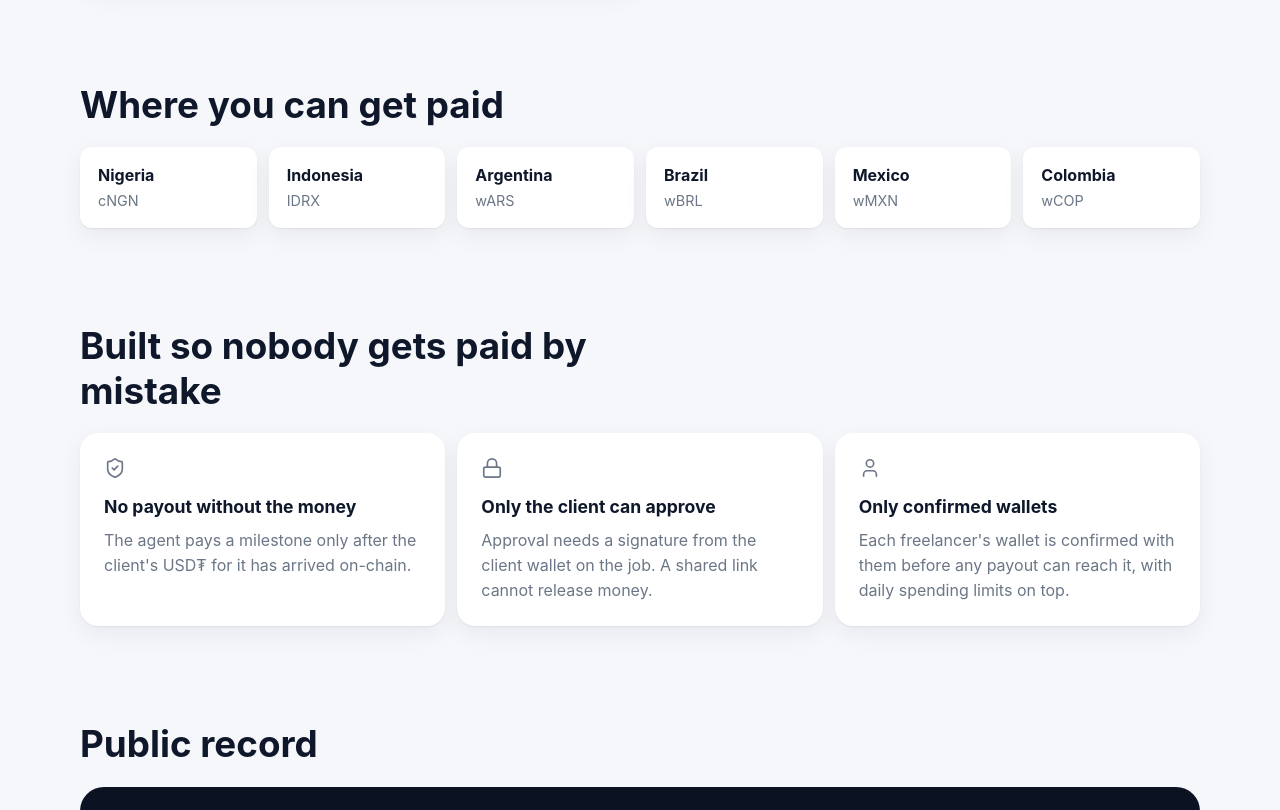
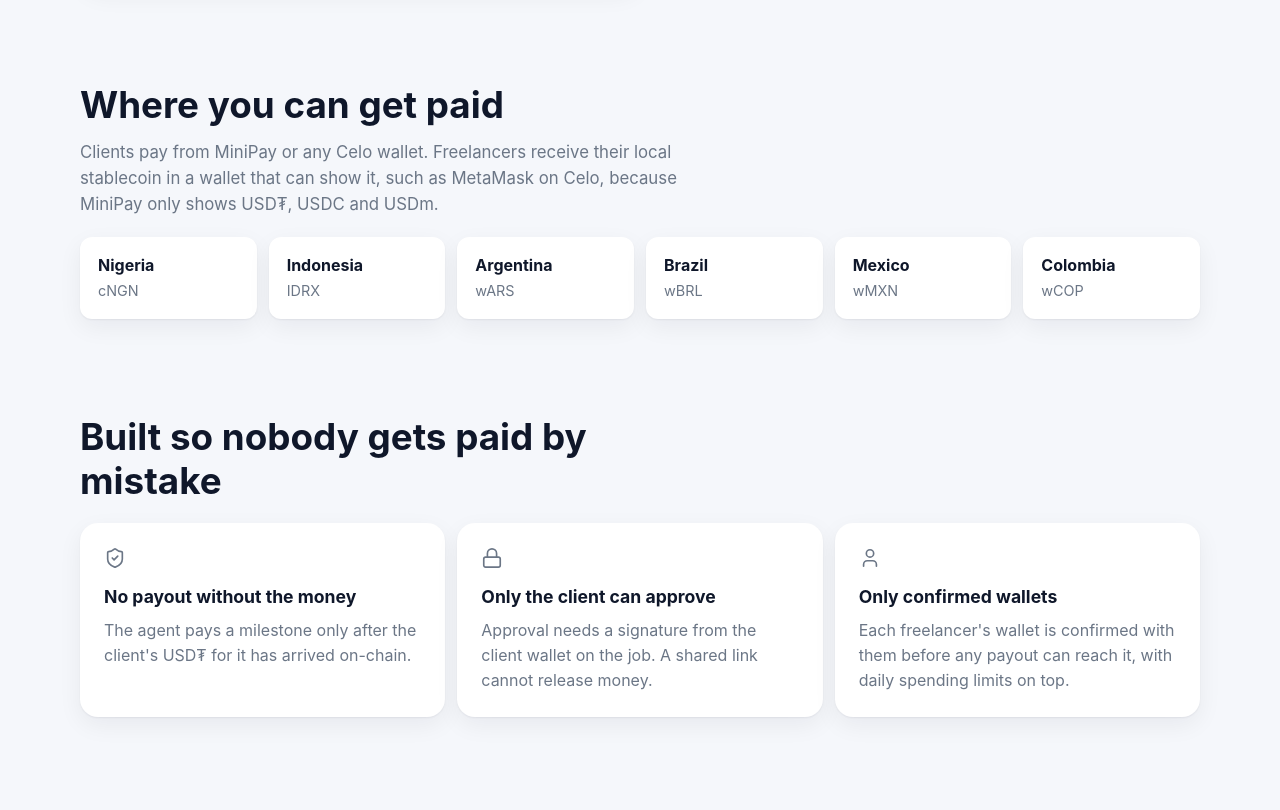
Before and after one commit to JoelEmmanuelCloud/tranox, a website: page web/index.html in a window 1280 px wide. Shown: the part 1460-2270 px from the top of the page. Drawn offline with Linux system fonts and the light colour scheme; files that its build step writes are made by us from their sources; files whose address does not match are found by name.

Commit message:
web: tell visitors which wallets clients and freelancers should use

```diff
--- a/web/index.html
+++ b/web/index.html
@@ -93,6 +93,7 @@
     <div class="wrap">
       <div class="section-head">
         <h2 id="ccy-title">Where you can get paid</h2>
+        <p>Clients pay from MiniPay or any Celo wallet. Freelancers receive their local stablecoin in a wallet that can show it, such as MetaMask on Celo, because MiniPay only shows USD₮, USDC and USDm.</p>
       </div>
       <div class="corridors">
         <div class="corridor"><strong>Nigeria</strong><span>cNGN</span></div>
```
